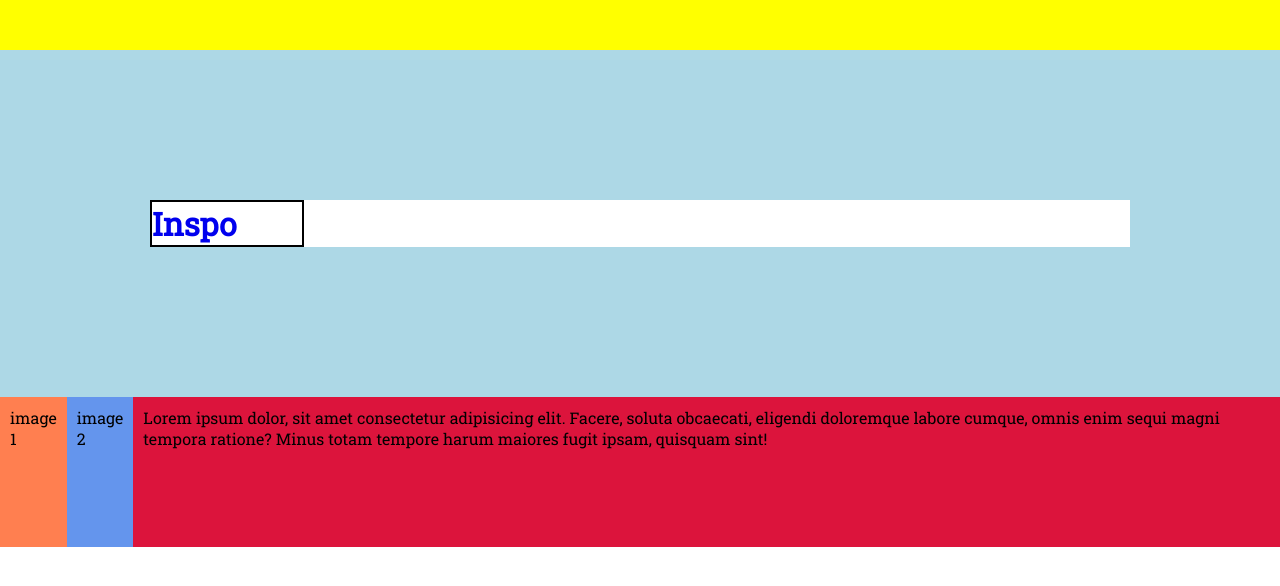
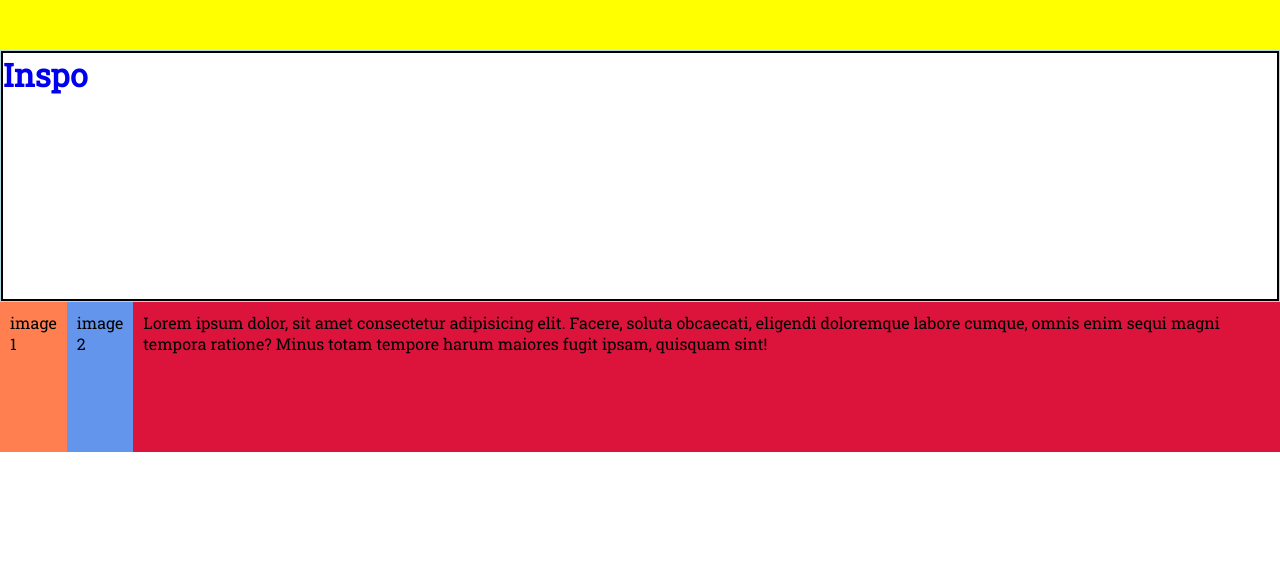
Before and after one commit to greguniv/layoutflexboxwebsite, a plain HTML site: page index.html in a window 1280 px wide. Drawn offline with Linux system fonts and the light colour scheme.

Commit message:
attempt to fix inspo

```diff
--- a/css/styles.css
+++ b/css/styles.css
@@ -3,19 +3,29 @@
     margin: 0;
     padding: 0;
 }
+body {
+    height: 100vh;
+}
 .sponsor {
     display: flex;
     border: 25px solid yellow;
 }
+.main-container {
+    display: flex;
+    flex-direction: column;
+    justify-content: flex-start;
+}
 .bigimage {
     display: flex;
-    border: 150px solid lightblue;
+    /* justify-content: flex-end; */
+    border: 1px solid lightblue;
+    height: 250px;
 }
 .minitext {
-    display: flex;
+    /* display: flex; */
     /* align-items: flex-start; */
     border: 2px solid black;
-    width: 150px;
+    width: 100%;
 }
 .threeimages {
     display: flex;
--- a/index.html
+++ b/index.html
@@ -14,7 +14,7 @@
 </head>
 
 <body>
-
+<div class="main-container">
     <div class="sponsor"></div>
 
     <div class="bigimage">
@@ -27,6 +27,6 @@
         <div id="image3">Lorem ipsum dolor, sit amet consectetur adipisicing elit. Facere, soluta obcaecati, eligendi doloremque labore cumque, omnis enim sequi magni tempora ratione? Minus totam tempore harum maiores fugit ipsam, quisquam sint!</div>
     </div>
 
-
+</div>
 </body>
 </html>
```
